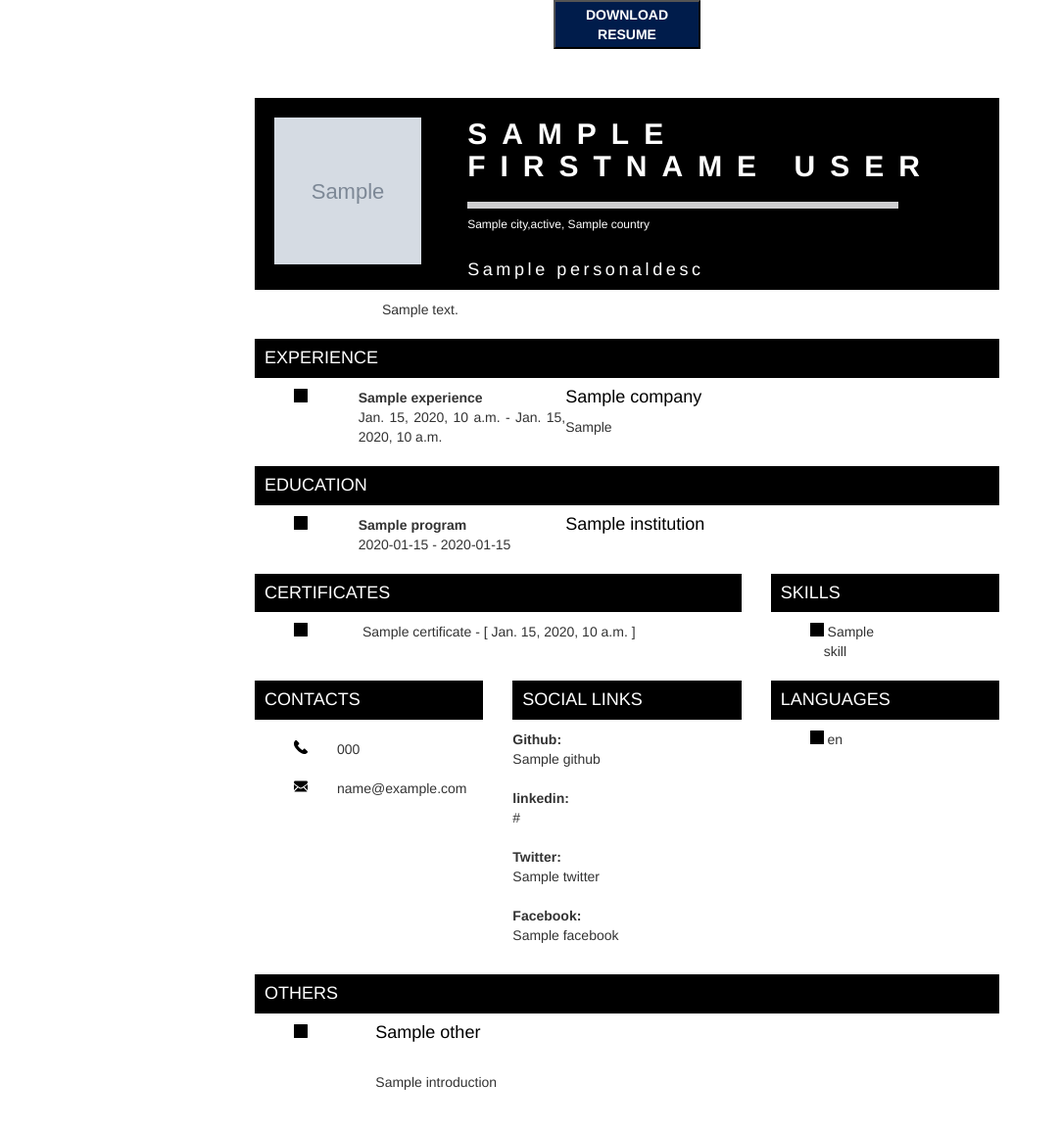
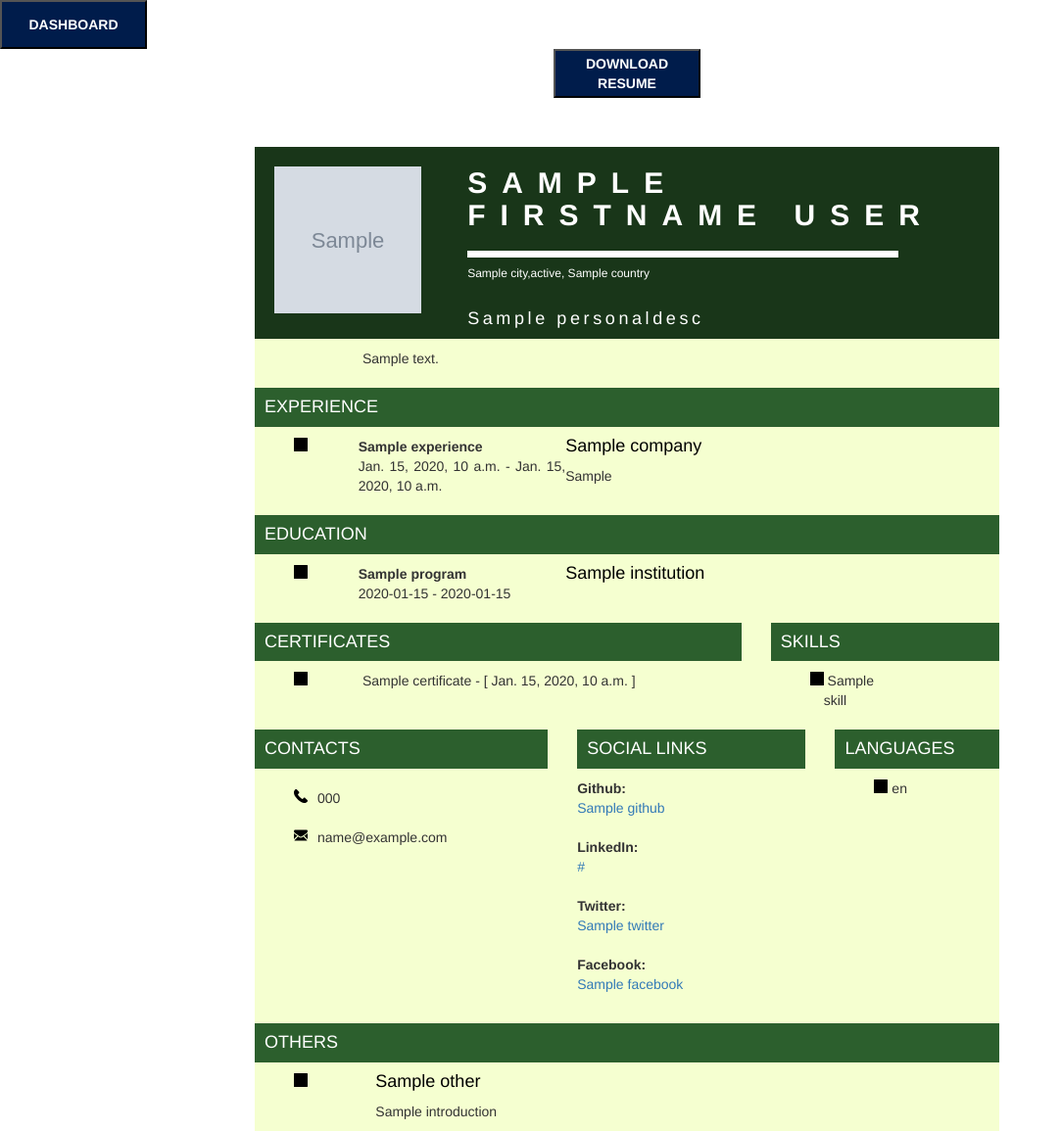
Before and after one commit to SevenSem/Resume, a Django app: template resume/templates/resumes/resume5.html in a window 1280 px wide. Shown: the whole page at 98% size, without its empty margins (0-1083 px from the left). Before the commit the page ends 1113 px from the top, so only its background shows below. Run offline with Django 3.2, Linux system fonts and the light colour scheme; the template is opened without the code that fills it: most values are stand-ins (such as "Sample title", 1, 10 or a date in 2020); grey boxes marked "Sample" are stand-in pictures; some libraries are stand-ins or nearby versions.

Commit message:
resume edit

```diff
--- a/resume/templates/form/testform.html
+++ b/resume/templates/form/testform.html
@@ -201,7 +201,7 @@
                                     <div class="form-group col-md-7">{{form.facebook}}</div>
                                     <div class="form-group col-md-5">{{form.github}}</div>
                                     <div class="form-group col-md-7">{{form.twitter}}</div>
-                                    <div class="form-group col-md-5">{{form.youtube}}</div>
+                                    <div class="form-group col-md-5">{{form.linkedin}}</div>
                                     </div>
                                 <hr>
                                 <hr>
--- a/resume/templates/resumes/resume1.html
+++ b/resume/templates/resumes/resume1.html
@@ -359,8 +359,9 @@
             </div>
           </div> <!-- end links -->
 
-
+          {% for other in othersinfo %}
           <p class="reference-details">{{othersinfo.title}}<br>{{othersinfo.introduction}}</p>
+          {% endfor %}
 
           <!-- <div class="reference">More references available upon request.</div> -->
         </div>
--- a/resume/templates/resumes/resume5.html
+++ b/resume/templates/resumes/resume5.html
@@ -1,7 +1,7 @@
 
 <!DOCTYPE html>
 <html>
-
+{% load static %}
 <head>
     <title>{{personalinfodata.firstname | upper}} {{personalinfodata.lastname | upper}}</title>
     <link rel="stylesheet" href="https://maxcdn.bootstrapcdn.com/bootstrap/3.4.0/css/bootstrap.min.css">
@@ -10,18 +10,35 @@
     <script src="https://ajax.googleapis.com/ajax/libs/jquery/2.1.1/jquery.min.js"></script>
     <script src="jquery.js"></script>
     <script src="https://code.jquery.com/jquery-3.3.1.min.js"></script>
+    <script>
+            function printPageArea(inner) {
+                var printContent = document.getElementById(inner);
+                var WinPrint = window.open('scrollbars=1,resizable=1,width=1000,height=580');
+                WinPrint.document.write(printContent.innerHTML);
+                WinPrint.document.close();
+                WinPrint.focus();
+                WinPrint.print();
+                WinPrint.close();
+            }
+    </script>
 
 </head>
 
 <body>
+        <a href="{% url 'dashboard' %}"><button style="height:50px;width:150px;background-color:#001C4B;color:white;font-weight:bold;">
+
+                DASHBOARD</button></a>
     <form>
         <!-- <input type="submit" VALUE="Print" ONCLICK="window.print()"> -->
+
 
         <a href="javascript:void(0);" onclick="printPageArea('inner')">
             <center><button style="height:50px;width:150px;background-color:#001C4B;color:white;font-weight:bold;">
                     <i class="fas fa-download" style="color:#fff"></i>
-                    DOWNLOAD RESUME</button></center>
+                    DOWNLOAD RESUME</button>
+            </center>
         </a>
+
     </form>
     <div class="container">
         <div id="inner">
@@ -29,7 +46,7 @@
                 #header {
                     display: grid;
                     grid-template-columns: 2fr 5fr;
-                    background: black;
+                    background: #193619;
                     color: white;
                 }
 
@@ -48,7 +65,7 @@
                 }
 
                 #space {
-                    margin-left: 30px;
+                    margin-left: 10px;
 
                 }
 
@@ -73,12 +90,12 @@
                 }
 
                 #contacts {
-                    background: black;
+                    background: #2c5f2d;
                     padding: 10px;
                 }
 
                 #skills {
-                    background: black;
+                    background: #2c5f2d;
                     padding: 10px;
                 }
 
@@ -109,7 +126,7 @@
                 .box {
                     height: 20px;
                     width: 20px;
-                    background: black;
+                    background: #2c5f2d;
                 }
 
                 #image {
@@ -135,11 +152,11 @@
                     width: 440px;
                     height: 7px;
                     margin-top: 20px;
-                    background: #CECED0;
+                    background: white;
                 }
 
                 #exp {
-                    background: rgb(0, 0, 0);
+                    background: #2c5f2d;
                     padding: 10px;
                 }
 
@@ -159,7 +176,7 @@
                 }
 
                 #aboutus {
-                    margin-left: 120px;
+                    margin-left: 100px;
 
                 }
 
@@ -170,7 +187,9 @@
                 }
             </style>
 
-            <div class="col-md-offset-2 col-md-8" style="background: white" id="wrapper">
+
+
+            <div class="col-md-offset-2 col-md-8" style="background: #f5ffd0;" id="wrapper">
 
                 <div id="header">
                     {%if personalinfodata.image%}
@@ -313,7 +332,7 @@
                     </div>
                 </div> <!-- end row 1 -->
                 <div class="row">
-                    <div class="col-md-4">
+                    <div class="col-md-5">
                         <h4 id="contacts">CONTACTS</h4>
 
 
@@ -360,26 +379,25 @@
                             <div>
                                 {% if personalinfodata.github %}
                                 <b>Github:</b> <br>
-                                {{personalinfodata.github}} <br> <br>
+                                <a href="{{personalinfodata.github}}">{{personalinfodata.github}} </a><br> <br>
                                 {%endif%}
                                 {% if personalinfodata.linkedin %}
-                                <b>linkedin:</b><br>
-                                {{personalinfodata.linkedin}} <br> <br>
+                                <b>LinkedIn:</b><br>
+                                <a href="{{personalinfodata.linkedin}} ">{{personalinfodata.linkedin}} </a><br> <br>
                                 {%endif%}
                                 {% if personalinfodata.twitter %}
                                 <b>Twitter:</b><br>
-                                {{personalinfodata.twitter}} <br> <br>
+                                <a href="{{personalinfodata.twitter}} ">{{personalinfodata.twitter}} </a><br> <br>
                                 {%endif%}
-
                                 {% if personalinfodata.facebook %}
                                 <b>Facebook:</b><br>
-                                {{personalinfodata.facebook}} <br> <br>
+                                <a href="{{personalinfodata.facebook}} ">{{personalinfodata.facebook}} </a><br> <br>
                                 {%endif%}
                             </div>
 
                         </div>
                     </div>
-                    <div class="col-md-4">
+                    <div class="col-md-3">
                         <h4 id="skills">LANGUAGES</h4>
                         <div class="skills">
                             <div>
@@ -428,7 +446,7 @@
 
                                 <div>
                                     <h4 id="ent" style="color:black;">{{other.title}}</h4>
-                                    <br>
+
                                     <p>{{other.introduction}}</p>
 
                                 </div>
@@ -445,6 +463,7 @@
             </div>
         </div>
     </div>
+
 </body>
 
 </html>
--- a/resume/views.py
+++ b/resume/views.py
@@ -250,7 +250,7 @@ def templates5(request, id):
     return render(request, 'resumes/resume5.html', data)
 
 
-def templatesdata(request, id):
+def templatesdata(id):
     data = {
         'personalinfodata': PersonalInfo.objects.get(id=id),
         'educationalinfodata': EducationalInfo.objects.filter(personalinfo__id=id),
```
Also changed, not shown: resume/forms.py (+5 -5 lines), resume/templates/form/form.html (+4 -4 lines). Lines whose indentation alone changed are shown as unchanged.
